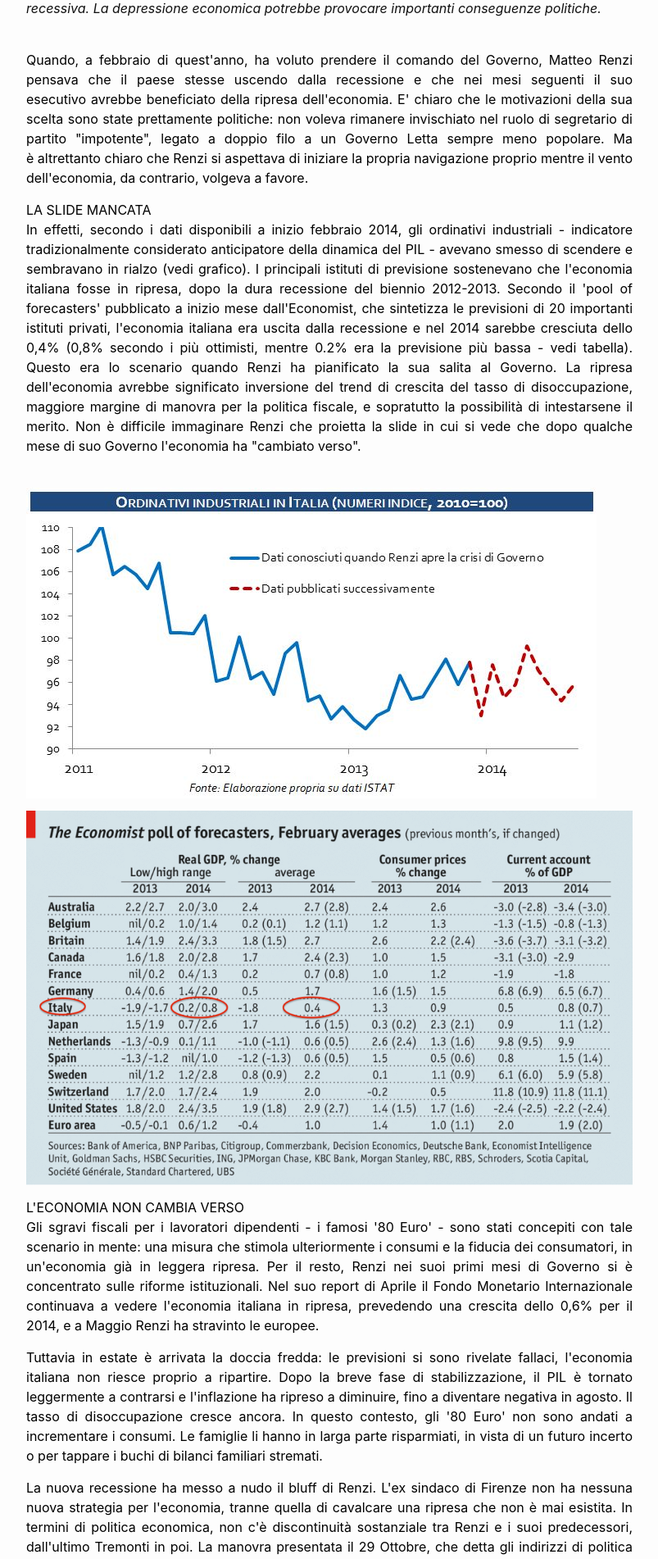
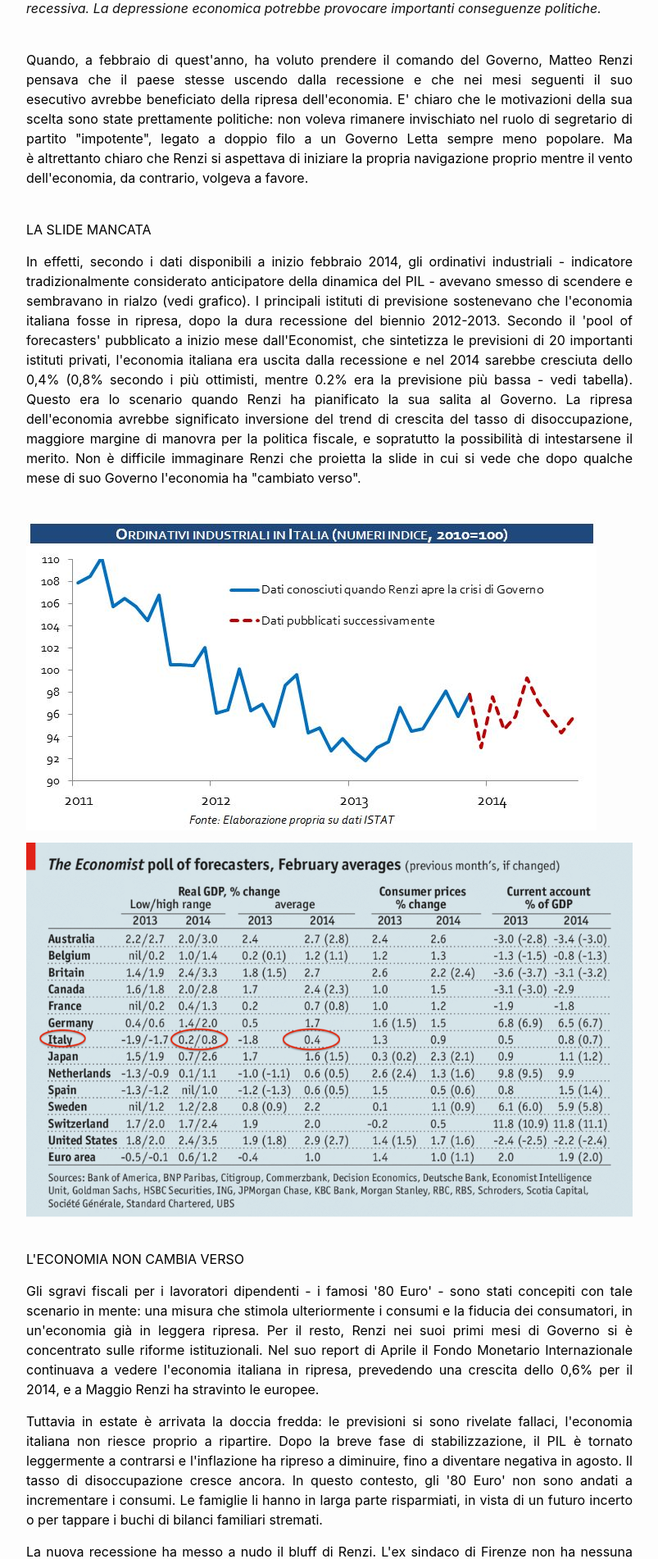
Before and after one commit to danielegirardi/danielegirardi.github.io, a Jekyll site: the page built from posts/renzi_economia.md, in a window 1280 px wide. Shown: the part 375-2277 px from the top of the page at 82% size, without its empty margins (238-1041 px from the left). Built offline with Jekyll 4.4.1, drawn with Linux system fonts in a browser that asks for light colours; our own code applies the rules of GitHub Pages for plain Markdown files.

Commit message:
Update renzi_economia.md

```diff
--- a/posts/renzi_economia.md
+++ b/posts/renzi_economia.md
@@ -41,20 +41,23 @@
 <p style="text-align: justify;"><em>Quando è voluto diventare premier, Renzi pensava stesse arrivando la ripresa. Invece il paese è di nuovo in recessione e la sua politica economica è inadeguata come quella dei precedenti governi. Gli 80 Euro non bastano a stimolare i consumi; la finanziaria appena approvata è recessiva. La depressione economica potrebbe provocare importanti conseguenze politiche.</em></p>
 &nbsp;
 <p style="text-align: justify;"><span style="color: #000000;">Quando, a febbraio di quest'anno, ha voluto prendere il comando del Governo, Matteo Renzi pensava che il paese&nbsp;stesse uscendo dalla recessione e che nei mesi seguenti il suo esecutivo&nbsp;avrebbe beneficiato della ripresa dell'economia. E' chiaro che le motivazioni&nbsp;della sua scelta sono state prettamente politiche: non voleva rimanere invischiato nel ruolo di segretario di partito "impotente", legato a doppio filo a un Governo Letta sempre meno popolare. Ma è&nbsp;altrettanto chiaro che Renzi si aspettava di&nbsp;iniziare la propria navigazione proprio mentre il vento dell'economia, da contrario, volgeva a favore.</span></p>
-<span style="color: #000000;">LA SLIDE MANCATA</span>
+<br />
+<p style="text-align: justify;"><span style="color: #000000;">LA SLIDE MANCATA</span></p>
 <p style="text-align: justify;"><span style="color: #000000;">In effetti, secondo&nbsp;i dati disponibili a inizio febbraio 2014, gli ordinativi industriali&nbsp;- indicatore tradizionalmente considerato anticipatore della dinamica del PIL -&nbsp;avevano smesso di scendere e sembravano in rialzo (vedi grafico). I principali istituti di previsione&nbsp;sostenevano che l'economia italiana fosse&nbsp;in&nbsp;ripresa, dopo la dura recessione del biennio 2012-2013. Secondo il 'pool of forecasters' pubblicato a inizio mese dall'Economist, che sintetizza le previsioni di 20 importanti istituti privati, l'economia italiana era uscita dalla recessione e nel 2014 sarebbe cresciuta dello 0,4% (0,8% secondo i più ottimisti, mentre 0.2% era la previsione più bassa - vedi tabella). Questo era lo scenario quando Renzi ha&nbsp;pianificato la sua salita al Governo. La ripresa dell'economia avrebbe significato&nbsp;inversione del trend di crescita del tasso di disoccupazione, maggiore margine di manovra per la politica fiscale, e sopratutto la possibilità di intestarsene il merito. Non è difficile immaginare Renzi che proietta&nbsp;la slide in cui si vede che dopo qualche mese di suo Governo l'economia ha "cambiato verso".</span></p>
 &nbsp;
 <p style="text-align: justify;"><img src="https://danielegirardi.github.io/posts/renzi_economia_fig1.jpg" alt=""></p>
 <p style="text-align: justify;"><img src="https://danielegirardi.github.io/posts/renzi_economia_fig2.png" alt="pool_of_forecasters"></p>
 
-<span style="color: #000000;">L'ECONOMIA NON CAMBIA VERSO</span>
+<br />
+<p style="text-align: justify;"><span style="color: #000000;">L'ECONOMIA NON CAMBIA VERSO</span></p>
 <p style="text-align: justify;"><span style="color: #000000;">Gli sgravi fiscali per i lavoratori dipendenti - i famosi '80 Euro' - sono stati concepiti con tale scenario in mente: una misura che stimola ulteriormente i consumi e la fiducia dei consumatori, in un'economia già in leggera ripresa. Per il resto, Renzi nei suoi primi mesi di Governo si è concentrato sulle riforme istituzionali. Nel suo report di Aprile il Fondo Monetario Internazionale continuava a vedere l'economia italiana in ripresa, prevedendo una crescita dello 0,6% per il 2014,&nbsp;e a Maggio Renzi ha stravinto le europee.</span></p>
 <p style="text-align: justify;"><span style="color: #000000;">Tuttavia in estate è arrivata la doccia fredda: le previsioni si sono rivelate fallaci, l'economia italiana non riesce proprio a ripartire. Dopo la breve fase di stabilizzazione, il PIL è tornato leggermente a contrarsi e l'inflazione ha ripreso&nbsp;a diminuire, fino a diventare negativa in agosto. Il tasso di disoccupazione cresce ancora. In questo contesto, gli '80 Euro' non sono andati a incrementare i consumi. Le famiglie li hanno in larga parte risparmiati, in vista di un futuro incerto o per tappare i buchi di bilanci familiari stremati.</span></p>
 <p style="text-align: justify;"><span style="color: #000000;">La nuova recessione ha messo a nudo il bluff di Renzi. L'ex sindaco di Firenze non ha nessuna nuova strategia per l'economia, tranne quella di cavalcare una ripresa che non è mai esistita. In termini di politica economica, non c'è discontinuità sostanziale&nbsp;tra&nbsp;Renzi e i suoi predecessori, dall'ultimo Tremonti in poi. La manovra presentata&nbsp;il 29 Ottobre, che detta gli indirizzi di politica fiscale del 2015, è recessiva come lo sono state tutte le manovre italiane dal 2011 in poi. Anche nel 2015 lo Stato italiano spenderà meno di quello che incassa con le tasse (al netto della spesa per interessi). In termini tecnici avrà un avanzo primario. In altre parole, anche nel 2015 lo Stato drenerà dall'economia più risorse di quelle che immette, rendendo impossibile una vera ripresa.</span></p>
 <p style="text-align: justify;"><span style="color: #000000;">A grandi linee, la politica fiscale di Renzi consiste nel mantenere l'avanzo primario allo stesso livello del 2014, ridurre le tasse e ridurre la spesa pubblica, principalmente tramite il taglio dei finanziamenti agli Enti locali (per una discussione più dettagliata della manovra vedi <a href="http://www.reconomics.it/manovra-2015-la-politica-fiscale-non-cambia-verso/" target="_blank">questo post</a>).&nbsp;Il problema è che durante una crisi come quella attuale,&nbsp;tagliare la spesa pubblica significa deprimere ulteriormente la domanda aggregata&nbsp;e intensificare la deflazione. E i tagli alle tasse non compensano la riduzione della domanda provocata dai tagli alla spesa, perché se&nbsp;una minore spesa pubblica si traduce per intero in minore&nbsp;domanda di beni e servizi, una parte degli sgravi fiscali verrà invece risparmiata. (Tecnicamente, il moltiplicatore della spesa è maggiore del moltiplicatore&nbsp;della tassazione.) Quindi tagliare le tasse e&nbsp;allo stesso tempo la spesa pubblica significa introdurre un ulteriore elemento di depressione dell'economia. Altro che politica "anti-ciclica" (come l'ha chiamata, mentendo spudoratamente, Renzi). </span></p>
 &nbsp;
 <p style="text-align: justify;"><img src="https://danielegirardi.github.io/posts/renzi_economia_fig3.png" alt="conti_pubblici"></p>
-<span style="color: #000000;">LE CONSEGUENZE POLITICHE DELLA DEPRESSIONE</span>
+<br />
+<p style="text-align: justify;"><span style="color: #000000;">LE CONSEGUENZE POLITICHE DELLA DEPRESSIONE</span></p>
 <p style="text-align: justify;"><span style="color: #000000;">Perseverando nell'attuare una politica fiscale&nbsp;recessiva, in un’economia già estremamente debole e con il commercio mondiale in rallentamento,&nbsp;l'Italia difficilmente uscirà dalla depressione. La politica economica italiana non ha affatto&nbsp;"cambiato verso". E probabilmente chi dopo le Europee ha preconizzato l'avvento di una lunga <a href="https://www.facebook.com/92106667544/photos/a.10150612823417545.381666.92106667544/10152203085967545/?type=1&amp;theater" target="_blank">"era renziana"</a> ha parlato troppo presto. Perché è difficile pensare che l'ex sindaco di Firenze possa mantenere il consenso a lungo, se non riesce a tirare fuori il paese&nbsp;dalla recessione.</span></p>
 <p style="text-align: justify;"><span style="color: #000000;">L'ISTAT, sulla base di sondaggi, misura l'andamento della fiducia delle famiglie&nbsp;sulla situazione economica propria e del paese. E' interessante notare come la formazione dei Governi Renzi e Letta abbia determinato un sostanziale incremento delle aspettative nel mese dell'insediamento e in quelli immediatamente successivi, incremento che tuttavia è scemato successivamente. Sembra quindi che in entrambi i casi le famiglie abbiano visto nella formazione di un nuovo Governo la possibilità di misure di politica economica in grado di rilanciare l'economia ma che queste aspettative, dopo essere cresciute per qualche mese, si siano progressivamente raffreddate con l'arrivo di dati economici negativi nei mesi seguenti.</span></p>
 &nbsp;
```
